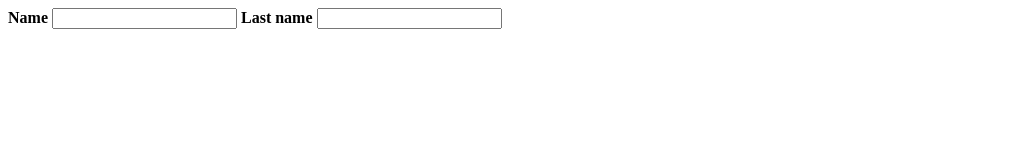
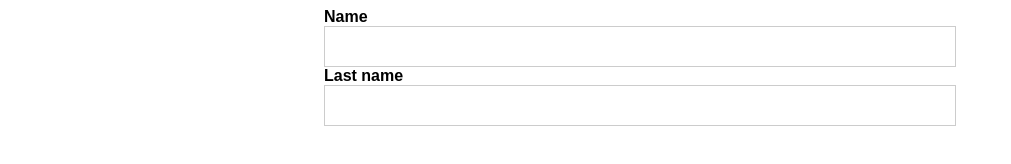
Before and after one commit to conchaasensio/bootcamp-js-laboratotio, a plain HTML site: page modulo-1/index.html in a window 1280 px wide. Shown: the whole page, without its empty margins (0-1011 px from the left). Drawn offline with Linux system fonts and the light colour scheme.

Commit message:
Add basic styles

```diff
--- a/modulo-1/index.html
+++ b/modulo-1/index.html
@@ -5,6 +5,7 @@
     <meta http-equiv="X-UA-Compatible" content="IE=edge" />
     <meta name="viewport" content="width=device-width, initial-scale=1.0" />
     <title>Datos de usuario</title>
+    <link rel="stylesheet" href="site.css" />
   </head>
   <body>
     <div class="container">
--- /dev/null
+++ b/modulo-1/site.css
@@ -0,0 +1,21 @@
+body {
+  font-family: Arial, Helvetica, sans-serif;
+}
+
+input {
+  width: 100%;
+  padding: 12px 20px;
+  margin: 80x 0 32px 0;
+  display: inline-block;
+  border: 1px solid #ccc;
+  box-sizing: border-box;
+}
+
+.container {
+  margin: auto;
+  width: 50%;
+}
+
+data {
+  padding: 16px;
+}
```
